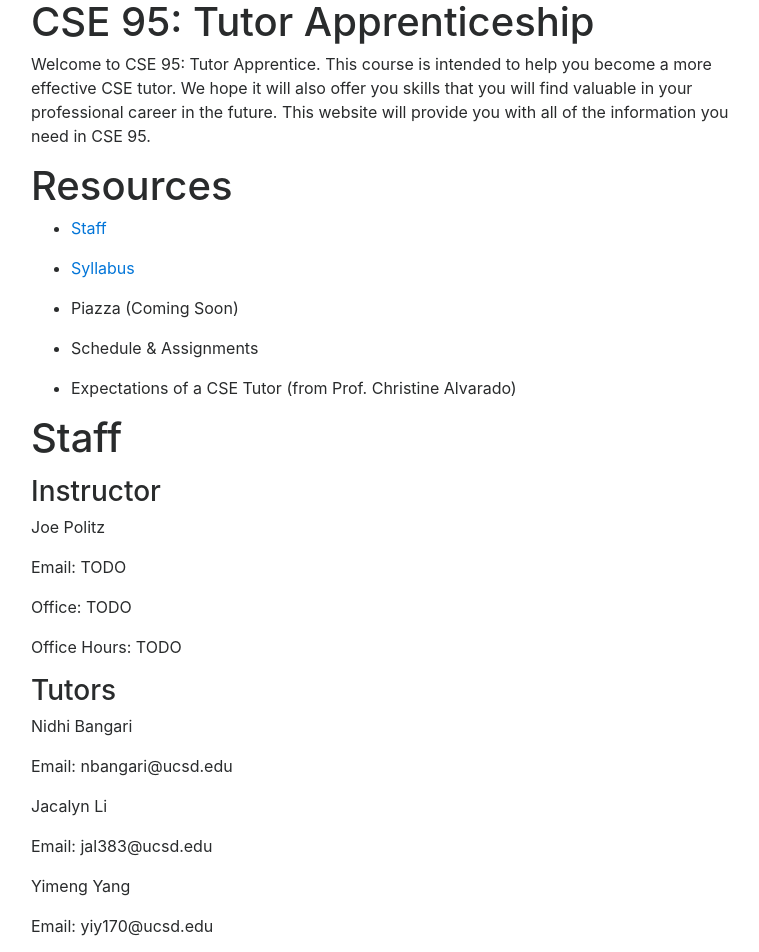
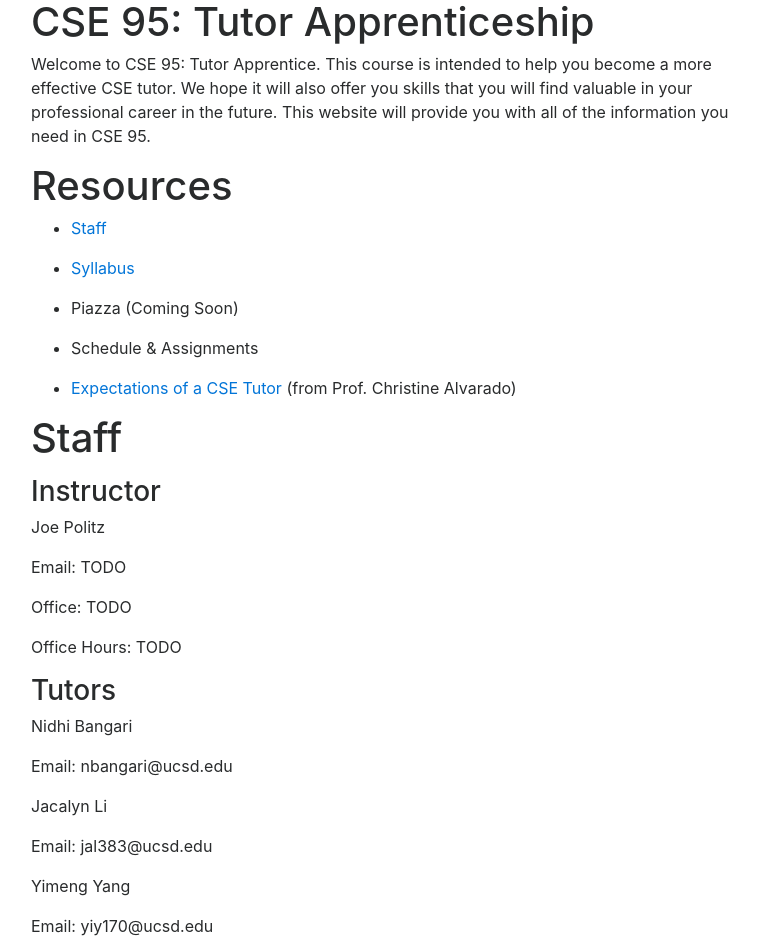
Before and after one commit to ucsd-cse95-f19/ucsd-cse95-f19.github.io, a Jekyll site: the page built from index.md, in a window 1280 px wide. Shown: the top 952 px of the page, without its empty margins (244-1003 px from the left). Built offline with Jekyll 4.4.1, drawn with Linux system fonts in a browser that asks for light colours; nearby versions of some CDN libraries; part of the change alters nothing that is shown.

```diff
--- a/index.md
+++ b/index.md
@@ -16,7 +16,7 @@ Welcome to CSE 95: Tutor Apprentice. This course is intended to help you become
 
 * Schedule & Assignments
 
-* Expectations of a CSE Tutor (from Prof. Christine Alvarado)
+* <a href="https://docs.google.com/document/d/1rr2DWuIQGMMWDEW9rLdENfDaRJhu5dYQm1erzgzO5_o/edit?usp=sharing">Expectations of a CSE Tutor</a> (from Prof. Christine Alvarado)
 
 # Staff
 <a id="staff"></a>
```
